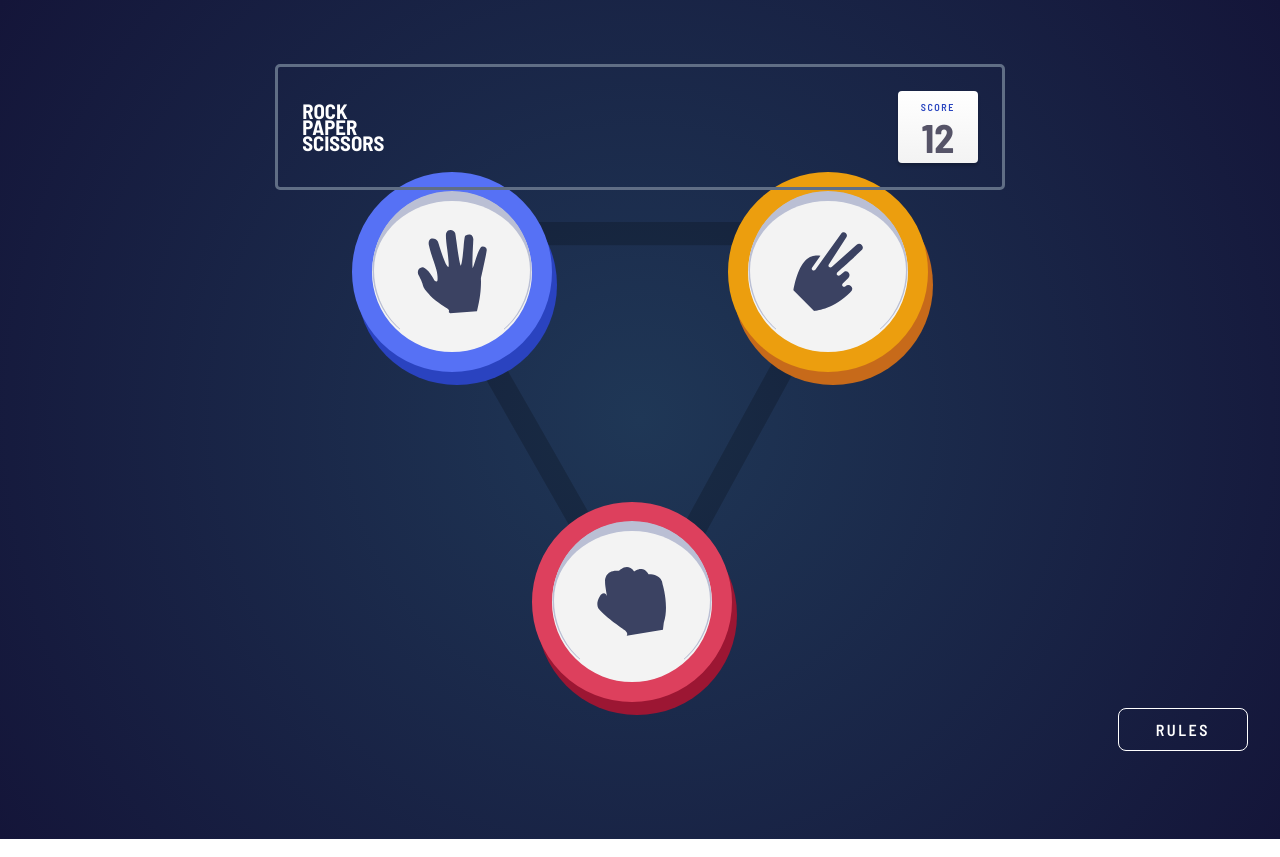
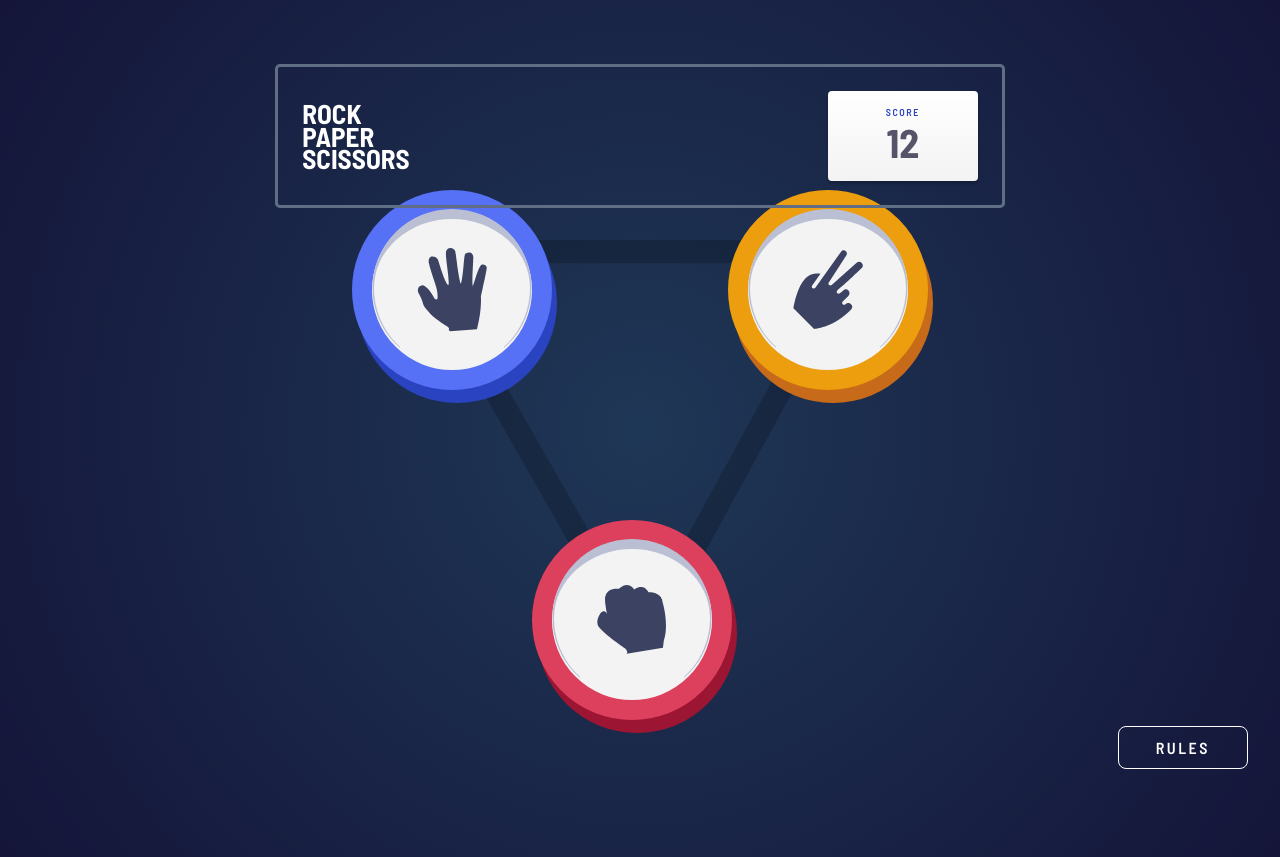
Before and after one commit to LaLeonie/Rock-Paper-Scissors, a plain HTML site: page index.html in a window 1280 px wide. Drawn offline with Linux system fonts and the light colour scheme.

Commit message:
adjusts header layout in desktop view

```diff
--- a/styles.css
+++ b/styles.css
@@ -132,7 +132,7 @@ html {
   align-items: center;
   padding: 10px 0;
   width: 80px;
-  height: 72px;
+  min-height: 72px;
 }
 
 .Card__title {
@@ -149,6 +149,26 @@ html {
   font-size: 2.5rem;
   font-weight: bold;
   text-align: center;
+}
+
+@media all and (min-width: 376px) {
+  .HeaderSection__header {
+    font-size: 1.7rem;
+    font-weight: 700;
+    line-height: 1.4rem;
+    color: #fff;
+  }
+
+  .HeaderSection__score.Card {
+    /* background: linear-gradient(0deg, #f3f3f3 0%, #ffffff 100%);
+    box-shadow: 0px 3px 3px rgba(0, 0, 0, 0.196706);
+    border-radius: 4px;
+    display: flex;
+    flex-direction: column;
+    align-items: center; */
+    padding: 15px 0;
+    width: 150px;
+  }
 }
 
 /* Game Section */
```
